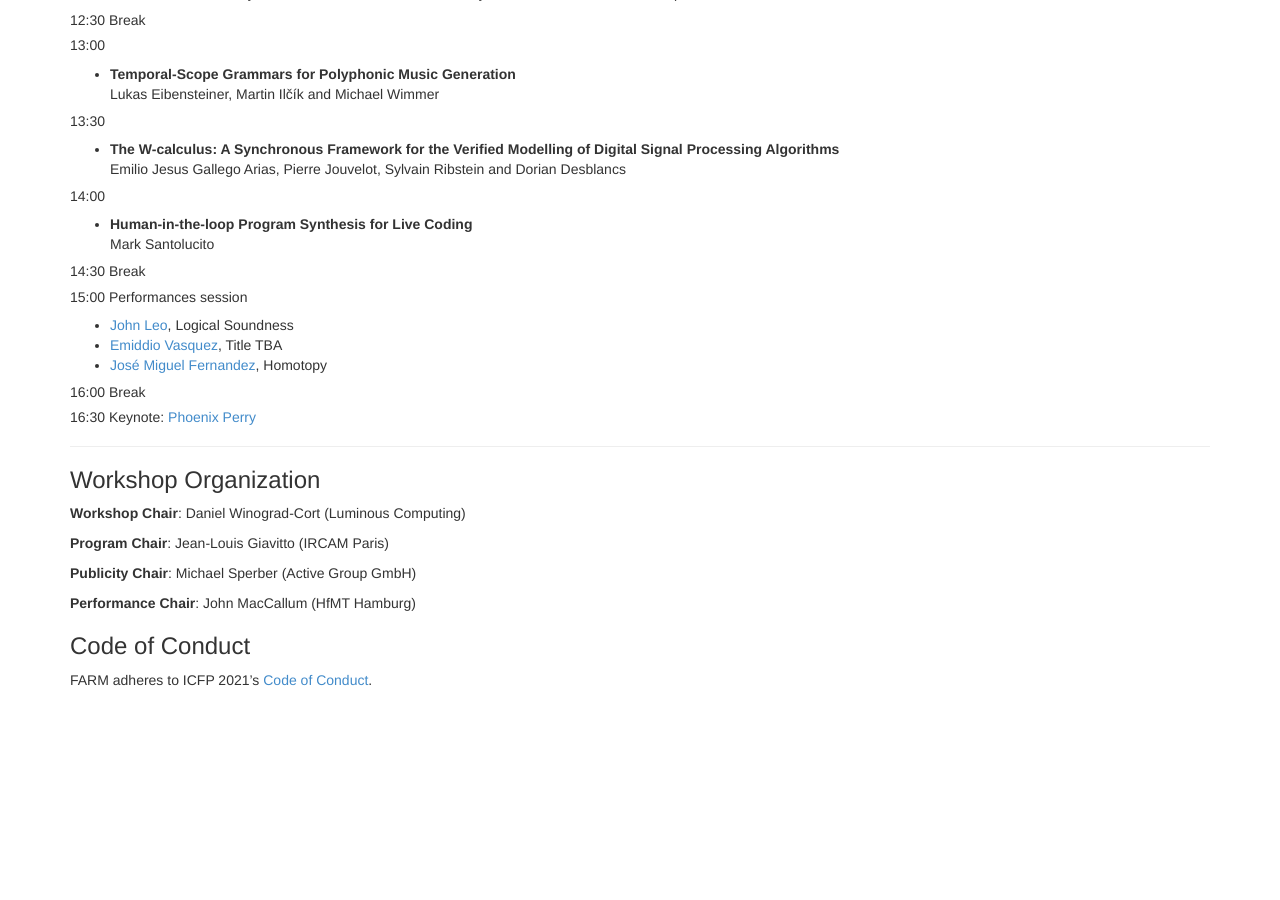
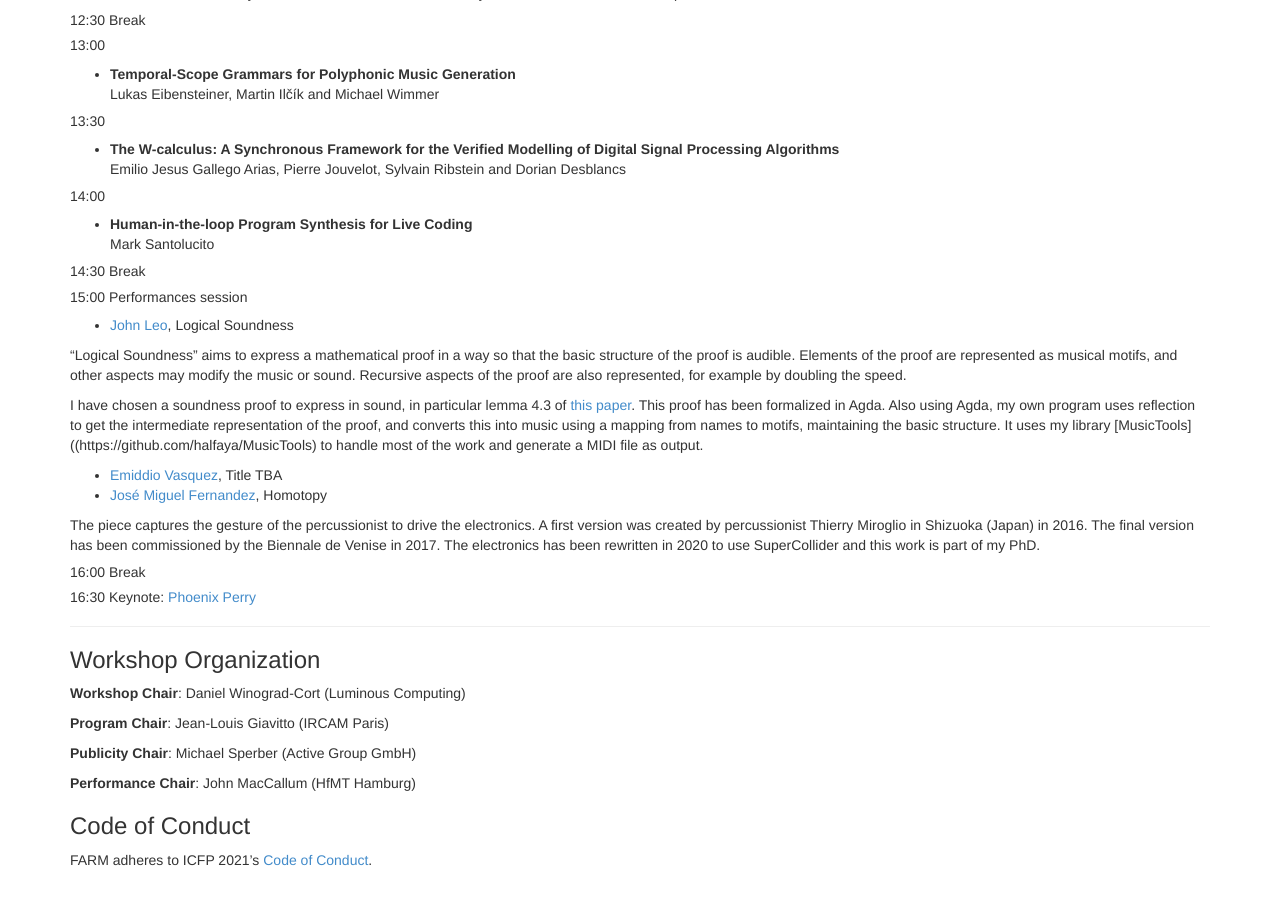
Before and after one commit to functional-art/functional-art.github.com, a Jekyll site: the page built from 2021/index.md, in a window 1280 px wide and 900 px high, scrolled down 885 px. Built offline with Jekyll 4.4.1, drawn with Linux system fonts in a browser that asks for light colours; nearby versions of some CDN libraries; before the commit the page ends 1605 px from its top, so only the background shows below that.

Commit message:
Performance description

```diff
--- a/2021/index.md
+++ b/2021/index.md
@@ -87,8 +87,32 @@ Emilio Jesus Gallego Arias, Pierre Jouvelot, Sylvain Ribstein and Dorian Desblan
 ##### 15:00 Performances session
 
 * [John Leo](http://www.halfaya.org/leo/), Logical Soundness
+
+"Logical Soundness" aims to express a mathematical proof in a way so
+that the basic structure of the proof is audible. Elements of the
+proof are represented as musical motifs, and other aspects may modify
+the music or sound. Recursive aspects of the proof are also
+represented, for example by doubling the speed.
+
+I have chosen a soundness proof to express in sound, in particular
+lemma 4.3 of [this paper](https://dl.acm.org/doi/10.1145/3158111).
+This proof has been
+formalized in Agda. Also using Agda, my own program uses reflection to
+get the intermediate representation of the proof, and converts this
+into music using a mapping from names to motifs, maintaining the basic
+structure. It uses my library
+[MusicTools]((https://github.com/halfaya/MusicTools) to handle most of the work and
+generate a MIDI file as output.
+
 * [Emiddio Vasquez](https://emiddiovasquez.info/), Title TBA
 * [José Miguel Fernandez](https://zkm.de/en/person/jose-miguel-fernandez), Homotopy
+
+The piece captures the gesture of the percussionist to drive the
+electronics. A first version was created by percussionist Thierry
+Miroglio in Shizuoka (Japan) in 2016. The final version has been
+commissioned by the Biennale de Venise in 2017. The electronics has
+been rewritten in 2020 to use SuperCollider and this work is part of
+my PhD.
 
 ##### 16:00 Break
 
```
